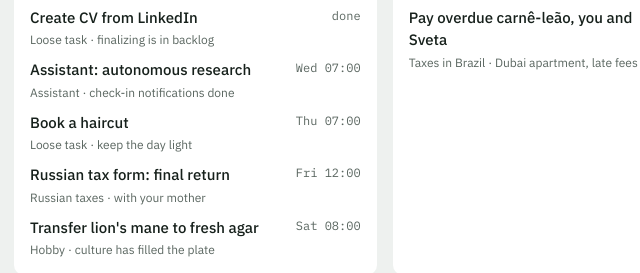
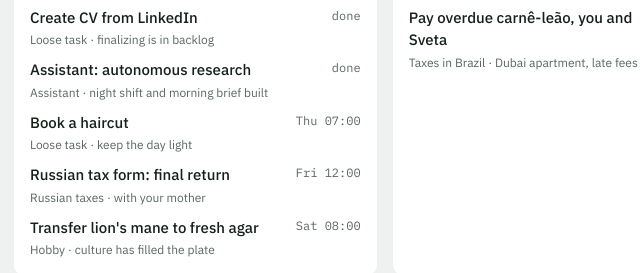
Before and after one commit to Murashov/claude-code-assistant, a plain HTML site: page board/index.html in a window 1280 px wide. Shown: the part 441-714 px from the top of the page, 66-706 px from the left. Drawn offline with nearby package versions, Linux system fonts and the light colour scheme.

Commit message:
Night shift, morning brief and question backlog; job search monitoring in backlog (not ready)
Co-Authored-By: Claude Opus 5.5 <noreply@anthropic.com>
Claude-Session: https://claude.ai/code/session_01E3v7tWKecC2d1eeGTMP2ep

```diff
--- a/board/index.html
+++ b/board/index.html
@@ -143,7 +143,7 @@ const LANES = [
     {t:"Remind the investor about your share", d:"done", p:"Ktool · waiting for his reply"},
     {t:"Research a crypto card for Dad", d:"done", p:"Loose task · Dad will try it himself"},
     {t:"Create CV from LinkedIn", d:"done", p:"Loose task · finalizing is in backlog"},
-    {t:"Assistant: autonomous research", d:"Wed 07:00", p:"Assistant · check-in notifications done"},
+    {t:"Assistant: autonomous research", d:"done", p:"Assistant · night shift and morning brief built"},
     {t:"Book a haircut", d:"Thu 07:00", p:"Loose task · keep the day light"},
     {t:"Russian tax form: final return", d:"Fri 12:00", p:"Russian taxes · with your mother"},
     {t:"Transfer lion's mane to fresh agar", d:"Sat 08:00", p:"Hobby · culture has filled the plate"}
@@ -211,8 +211,8 @@ const AREAS = [
  {area:"Documents", groups:[{sub:"", projects:[
   {n:"Driver's license", s:"idea", f:"drivers-license.md", c:"Questionable if the family leaves Brazil soon. Remind Art.", tasks:[["art","Decide whether to get it in Brazil"]]}]}]},
  {area:"Assistant", groups:[{sub:"", projects:[
-  {n:"Proactive assistant", s:"active", f:"proactive-assistant.md", c:"Daily check-in notifications done 24 Nov. Next: research on its own. Pi voice RFC is related.", tasks:[
-    ["art","Make Claude research tasks on its own"],["art","Implement the Pi bridge and voice RFC, later"]]}]}]}
+  {n:"Proactive assistant", s:"active", f:"proactive-assistant.md", c:"Check-in done 24 Nov. Night shift (00:00), morning brief (07:00) and question backlog built 25 Nov. Pi voice RFC is related.", tasks:[
+    ["art","Job search monitoring in the brief, later"],["art","Implement the Pi bridge and voice RFC, later"]]}]}]}
 ];
 
 const BACKLOG = [
@@ -221,7 +221,8 @@ const BACKLOG = [
   ["art","Haircut: book Thu 07:00, usually same day"],
   ["art","Fix Mia's tent (wood ordered 23 Nov)"],
   ["both","Finalize the CV, maybe versions per position type (not urgent)"],
-  ["art","Scan work-experience papers (letters, contracts) and store securely"]
+  ["art","Scan work-experience papers (letters, contracts) and store securely"],
+  ["claude","Job search monitoring: curated positions in the brief (not ready yet)"]
 ];
 
 const LABEL = {active:"active", ongoing:"ongoing", paused:"paused", idea:"idea", decide:"decide"};
```
Also changed, not shown: 10 other files.
